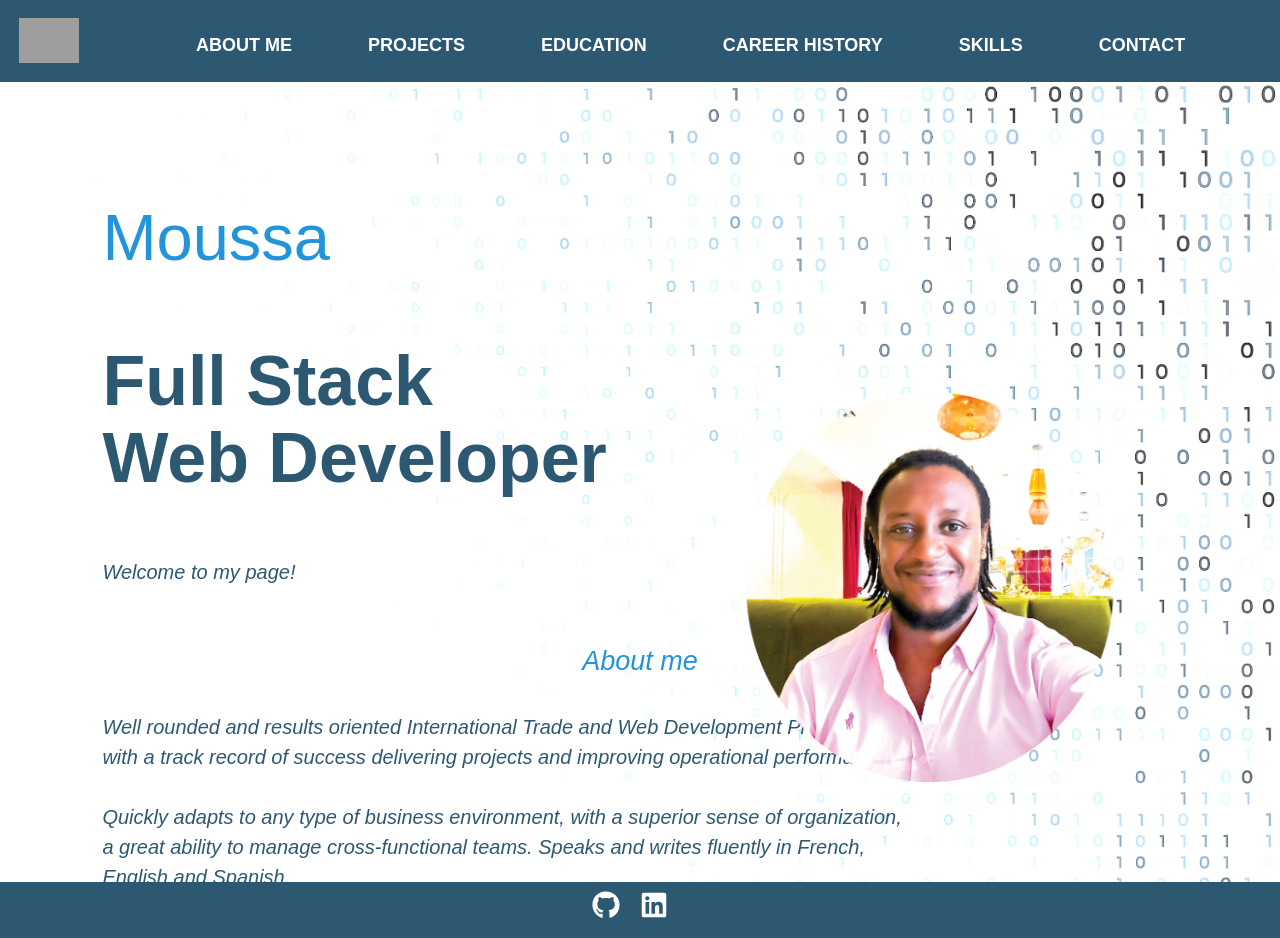
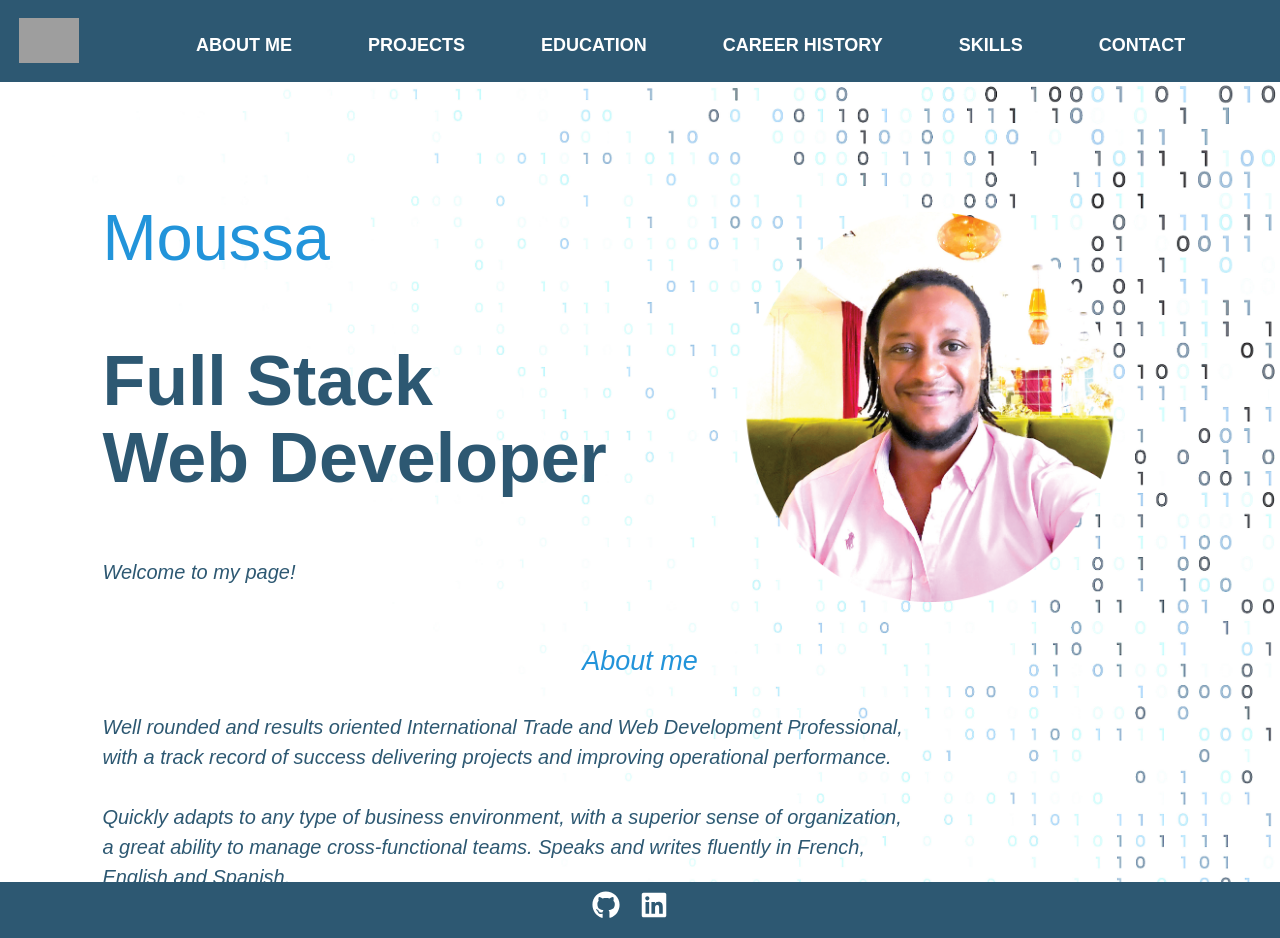
Before and after one commit to TheAnswer07/MD_Portfolio, a React (Create React App) app: page / in a window 1280 px wide. Built offline with nearby package versions, Linux system fonts and the light colour scheme; grey boxes are pictures that could not be loaded.

Commit message:
AboutMe img disapearing option added for smaller screen sizes

```diff
--- a/src/index.css
+++ b/src/index.css
@@ -163,7 +163,7 @@ p {
     position: absolute;
     height: 65%;
     left: 50%;
-    bottom: 35%;
+    bottom: 65%;
     transform: translateX(-50%);
     transition: bottom 1s, left 1s;
 }
@@ -171,6 +171,12 @@ p {
 .mypic:hover .roundpic {
     left: 60%;
 }
+
+@media screen and (max-width:1050px) {
+    .mypic img {
+      display: none;
+    }
+  }
 
 .card {
     display: flex;
```
